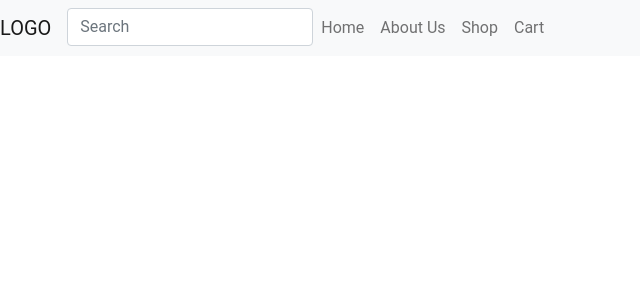
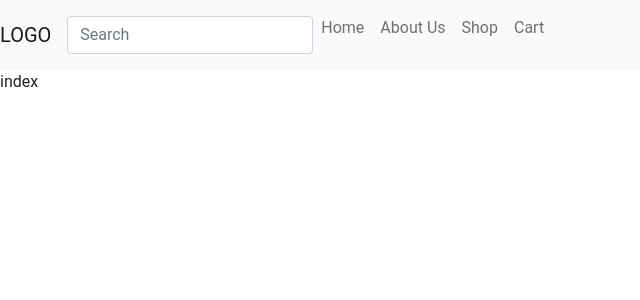
Before and after one commit to adelanegara/ecommerce-react-redux-app, a React (Create React App) app: page /view/1 in a window 1280 px wide. Shown: the top 300 px of the page, without its empty margins (0-640 px from the left). Built offline with nearby package versions, Linux system fonts and the light colour scheme.

Commit message:
viewProducts component added

```diff
--- a/db.json
+++ b/db.json
@@ -10,7 +10,8 @@
       "rating": {
         "rate": 3.9,
         "count": 120
-      }
+      },
+      "quantity":10
     },
     {
       "id": 2,
@@ -22,7 +23,8 @@
       "rating": {
         "rate": 4.1,
         "count": 259
-      }
+      },
+      "quantity":8
     },
     {
       "id": 3,
@@ -34,7 +36,8 @@
       "rating": {
         "rate": 4.7,
         "count": 500
-      }
+      },
+      "quantity":15
     },
     {
       "id": 4,
@@ -46,7 +49,8 @@
       "rating": {
         "rate": 2.1,
         "count": 430
-      }
+      },
+      "quantity":10
     },
     {
       "id": 5,
@@ -58,7 +62,8 @@
       "rating": {
         "rate": 4.6,
         "count": 400
-      }
+      },
+      "quantity":15
     },
     {
       "id": 6,
@@ -70,7 +75,8 @@
       "rating": {
         "rate": 3.9,
         "count": 70
-      }
+      },
+      "quantity":30
     },
     {
       "id": 7,
@@ -82,7 +88,8 @@
       "rating": {
         "rate": 3,
         "count": 400
-      }
+      },
+      "quantity":6
     },
     {
       "id": 8,
@@ -94,7 +101,8 @@
       "rating": {
         "rate": 1.9,
         "count": 100
-      }
+      },
+      "quantity":20
     },
     {
       "id": 9,
@@ -106,7 +114,8 @@
       "rating": {
         "rate": 3.3,
         "count": 203
-      }
+      },
+      "quantity":15
     },
     {
       "id": 10,
@@ -118,7 +127,8 @@
       "rating": {
         "rate": 2.9,
         "count": 470
-      }
+      },
+      "quantity":10
     },
     {
       "id": 11,
@@ -130,7 +140,8 @@
       "rating": {
         "rate": 4.8,
         "count": 319
-      }
+      },
+      "quantity":15
     },
     {
       "id": 12,
@@ -142,7 +153,8 @@
       "rating": {
         "rate": 4.8,
         "count": 400
-      }
+      },
+      "quantity":20
     },
     {
       "id": 13,
@@ -154,7 +166,8 @@
       "rating": {
         "rate": 2.9,
         "count": 250
-      }
+      },
+      "quantity":10
     },
     {
       "id": 14,
@@ -166,7 +179,8 @@
       "rating": {
         "rate": 2.2,
         "count": 140
-      }
+      },
+      "quantity":5
     },
     {
       "id": 15,
@@ -178,7 +192,8 @@
       "rating": {
         "rate": 2.6,
         "count": 235
-      }
+      },
+      "quantity":20
     },
     {
       "id": 16,
@@ -190,7 +205,8 @@
       "rating": {
         "rate": 2.9,
         "count": 340
-      }
+      },
+      "quantity":10
     },
     {
       "id": 17,
@@ -202,7 +218,8 @@
       "rating": {
         "rate": 3.8,
         "count": 679
-      }
+      },
+      "quantity":10
     },
     {
       "id": 18,
@@ -214,7 +231,8 @@
       "rating": {
         "rate": 4.7,
         "count": 130
-      }
+      },
+      "quantity":10
     },
     {
       "id": 19,
@@ -226,7 +244,8 @@
       "rating": {
         "rate": 4.5,
         "count": 146
-      }
+      },
+      "quantity":15
     },
     {
       "id": 20,
@@ -238,7 +257,8 @@
       "rating": {
         "rate": 3.6,
         "count": 145
-      }
+      },
+      "quantity":20
     }
   ]
 }
--- a/src/App.js
+++ b/src/App.js
@@ -3,6 +3,7 @@ import { ToastContainer } from "react-toastify";
 import "./App.css";
 import Navbar from "./Components/Navbar";
 import ShopLandingPage from "./Components/ShopLandingPage";
+import ViewProduct from "./Components/ViewProducts";
 
 function App() {
   return (
@@ -13,6 +14,7 @@ function App() {
       </div>
       <Routes>
         <Route path="/" element={<ShopLandingPage />} />
+        <Route path="/view/:id" element={<ViewProduct />} />
       </Routes>
     </Router>
   );
--- a/src/Components/Navbar/index.js
+++ b/src/Components/Navbar/index.js
@@ -1,17 +1,32 @@
-import React from 'react'
+import React, {useState} from 'react'
 
-const Navbar = () => {
+const Navbar = ({}) => {
+    const [filterData, setFilterData] = useState([]);
+
+    const handleSearch = (event) => {
+        let value = event.target.value.toLowerCase();
+        let result = [];
+        result = filterData.filter((data) => {
+          return data.title.search(value) !== -1;
+        });
+        setFilterData(result);
+        if (value === "") {
+          setFilterData();
+        }
+      };
   return (
-    <div><nav className="navbar navbar-expand-lg navbar-light bg-light">
-    <a className="navbar-brand">LOGO </a>
-
-
-    <div className="collapse navbar-collapse" id="navbarSupportedContent">
-      <ul className="navbar-nav mr-auto">
-      <li className="nav-item">
-      <form className="form-inline my-2 my-lg-0">
-        <input className="form-control mr-sm-2" type="search" placeholder="Search" aria-label="Search"/>
-      </form>
+    <div>
+        <nav className="navbar navbar-expand-lg navbar-light bg-light">
+            <a className="navbar-brand">LOGO </a>
+            <div className="collapse navbar-collapse" id="navbarSupportedContent">
+                <ul className="navbar-nav mr-auto">
+                    <li className="nav-item">
+                    <input
+            type="text"
+            className="form-control mb-2 mt-2"
+            placeholder="Search"
+            onChange={(e) => handleSearch(e)}
+          />
         </li>
         <li className="nav-item active">
           <a className="nav-link" >Home </a>
--- a/src/Components/ShopLandingPage/index.js
+++ b/src/Components/ShopLandingPage/index.js
@@ -3,21 +3,20 @@ import axios from "axios";
 import { connect } from "react-redux";
 import { config } from "../../server/config";
 
-const ShopLandingPage = () => {
+const ShopLandingPage = ({ userCart, addChart }) => {
   const [data, setData] = useState();
-  const [cart, setCart] = useState([]);
+  const [filterData, setFilterData] = useState();
   const fetchData = async () => {
     const productList = await axios.get(config.url_products);
     setData(productList.data);
+    setFilterData(productList.data);
   };
 
   useEffect(() => {
     fetchData();
   }, []);
 
-  const addCart = (item) => {
-    setCart([...cart, item]);
-  };
+
 
   return (
     <>
@@ -36,7 +35,7 @@ const ShopLandingPage = () => {
           <div className="card ">
             <div className="card-body">
               <h5 className="card-title">Cart</h5>
-              {cart.map((item, index) => {
+              {userCart?.map((item, index) => {
                 return (
                   <ul key={index}>
                     <li>
@@ -51,7 +50,7 @@ const ShopLandingPage = () => {
         <div className="col-9 bg-info">
           <div className="container">
             <div className="row">
-              {data?.map((item, index) => {
+              {filterData?.map((item, index) => {
                 return (
                   <>
                     <div className="col-4 mt-4">
@@ -63,12 +62,12 @@ const ShopLandingPage = () => {
                           <div className="content">
                             <div className="header">{item.title}</div>
                             <div className="meta price">$ {item.price}</div>
-                            <div className="meta">{item.category}</div>
+                            <div className="meta"><span> Category: {item.category} </span></div>
                             <div className="form-group d-flex align-items-center">
                               <button
                                 type="button"
                                 className="btn btn-sm btn-dark button-shop"
-                                onClick={() => addCart(item)}
+                                onClick={() => addChart(item)}
                               >
                                 Add Item
                               </button>
@@ -94,14 +93,13 @@ const ShopLandingPage = () => {
   );
 };
 const mapStateToProps = (state) => ({
-  userChart: state.isLogin,
+  userCart: state.userCart,
 });
 
 const mapDispatchToProps = (dispatch) => ({
-  addChart: () => {
-    dispatch({ type: "ADD_CHART" });
+  addChart: (payload) => {
+    dispatch({ type: "ADD_CHART", payload });
   },
 });
 
-export { ShopLandingPage as ShopLandingPageUnwrapped };
 export default connect(mapStateToProps, mapDispatchToProps)(ShopLandingPage);
--- /dev/null
+++ b/src/Components/ViewProducts/index.js
@@ -0,0 +1,9 @@
+import React from 'react'
+
+const ViewProduct = () => {
+  return (
+    <div>index</div>
+  )
+}
+
+export default ViewProduct
--- a/src/Redux/fileReducer.js
+++ b/src/Redux/fileReducer.js
@@ -1,5 +1,6 @@
 const initialState = {
     userCart: [],
+    productSortAsc: []
   };
 
 export const whitelist = ["userCart"];
```
